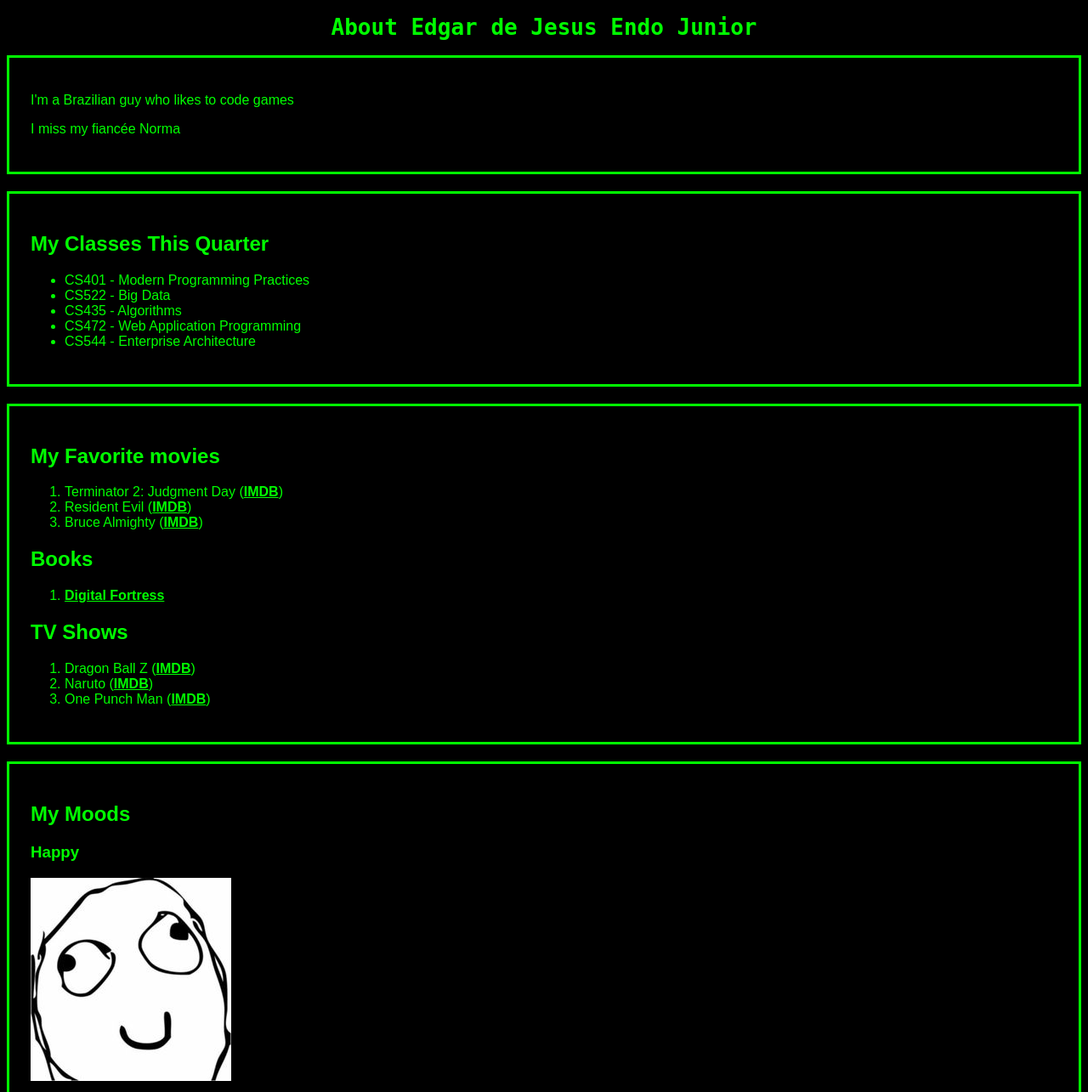
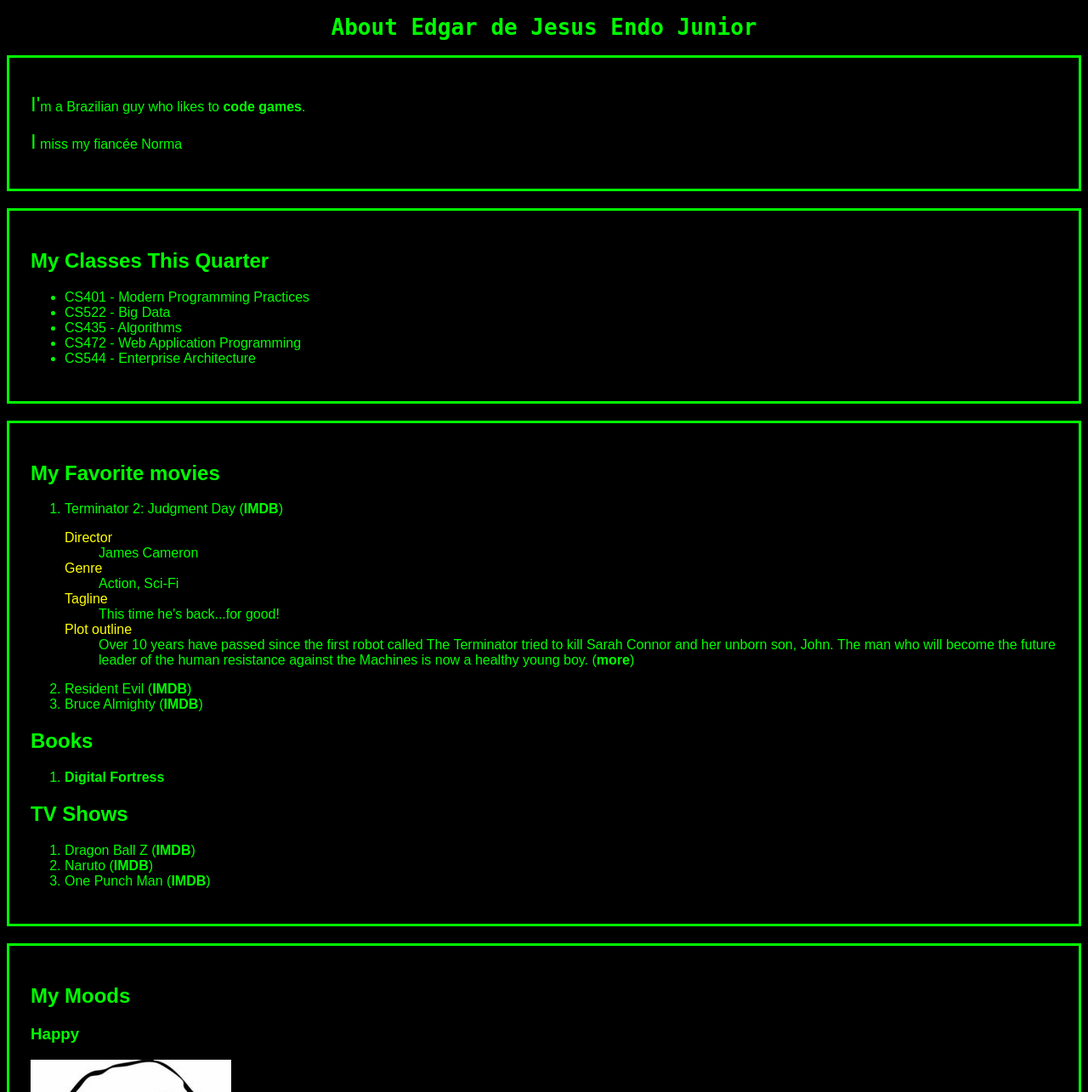
Before and after one commit to endoedgar/wap, a PHP site: page /aboutme.html in a window 1280 px wide. Shown: the top 1285 px of the page at 85% size. Run offline with PHP 8.4, Linux system fonts and the light colour scheme.

Commit message:
Added more content and more styles.

```diff
--- a/aboutme.html
+++ b/aboutme.html
@@ -8,7 +8,7 @@
 	<body>
 		<h1>About Edgar de Jesus Endo Junior</h1>
 		<div id="description">
-			<p>I'm a Brazilian guy who likes to code games</p>
+			<p>I'm a Brazilian guy who likes to <a href="https://www.youtube.com/watch?v=B7sZD7va8FA">code</a> <a href="https://www.youtube.com/watch?v=rMeZN3hAPEs">games</a>.</p>
 			<p>I miss my fiancée Norma</p>
 		</div>
 		<div>
@@ -24,7 +24,18 @@
 		<div>
 			<h2>My Favorite movies</h2>
 			<ol>
-				<li>Terminator 2: Judgment Day (<a href="https://www.imdb.com/title/tt0103064/">IMDB</a>)</li>
+				<li>Terminator 2: Judgment Day (<a href="https://www.imdb.com/title/tt0103064/">IMDB</a>)
+				<dl>
+					<dt>Director</dt>
+					<dd>James Cameron</dd>
+					<dt>Genre</dt>
+					<dd>Action, Sci-Fi</dd>
+					<dt>Tagline</dt>
+					<dd>This time he's back...for good!</dd>
+					<dt>Plot outline</dt>
+					<dd>Over 10 years have passed since the first robot called The Terminator tried to kill Sarah Connor and her unborn son, John. The man who will become the future leader of the human resistance against the Machines is now a healthy young boy. (<a href="https://www.imdb.com/title/tt0103064/">more</a>)</dd>
+				</dl>
+				</li>
 				<li>Resident Evil (<a href="https://www.imdb.com/title/tt0120804/">IMDB</a>)</li>
 				<li>Bruce Almighty (<a href="https://www.imdb.com/title/tt0315327/">IMDB</a>)</li>
 			</ol>
--- a/styleme.css
+++ b/styleme.css
@@ -2,6 +2,10 @@ body {
 	font-family: sans-serif;
 	background-color: black;
 	color: #0f0;
+}
+
+p::first-letter {
+	font-size: 1.5em;
 }
 
 h1 {
@@ -12,10 +16,12 @@ h1 {
 a {
 	color: #0f0;
 	font-weight: bold;
+	text-decoration: none;
 }
 
 a:hover {
 	color: #fff;
+	text-decoration: underline;
 }
 
 body > div {
@@ -28,3 +34,7 @@ em {
 	font-weight: bold;
 	color: #fff;
 }
+
+dt {
+	color: #ff0;
+}
```
